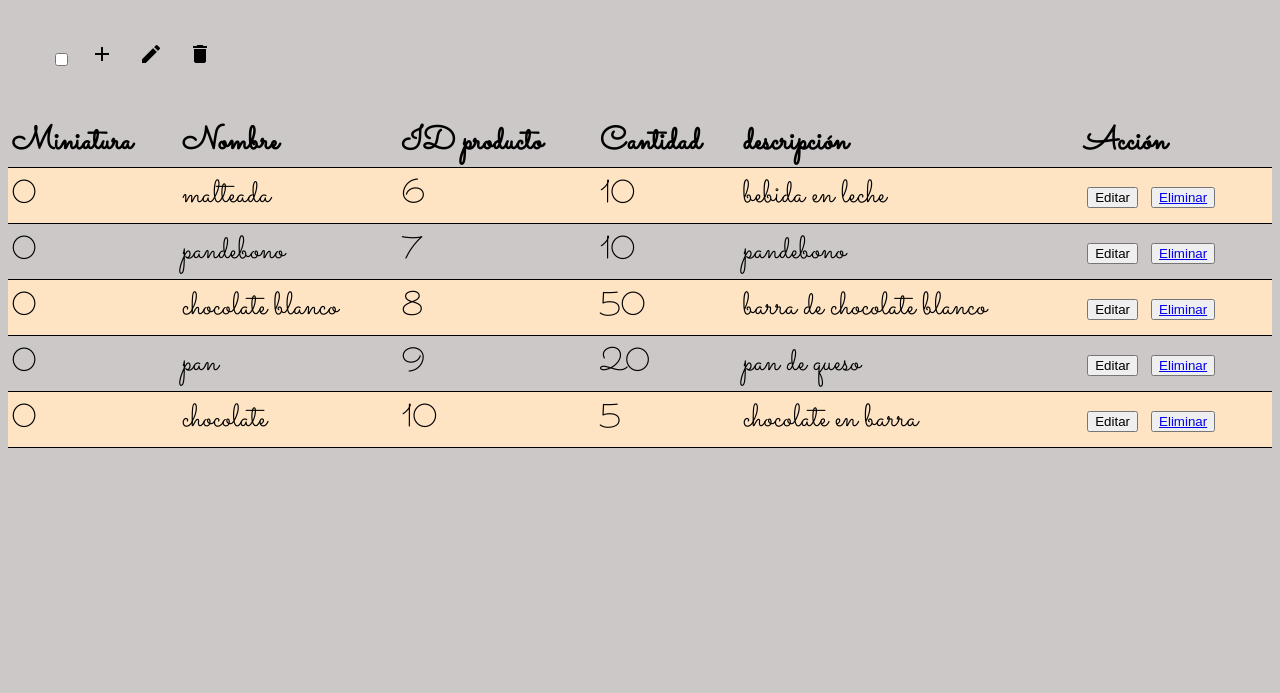
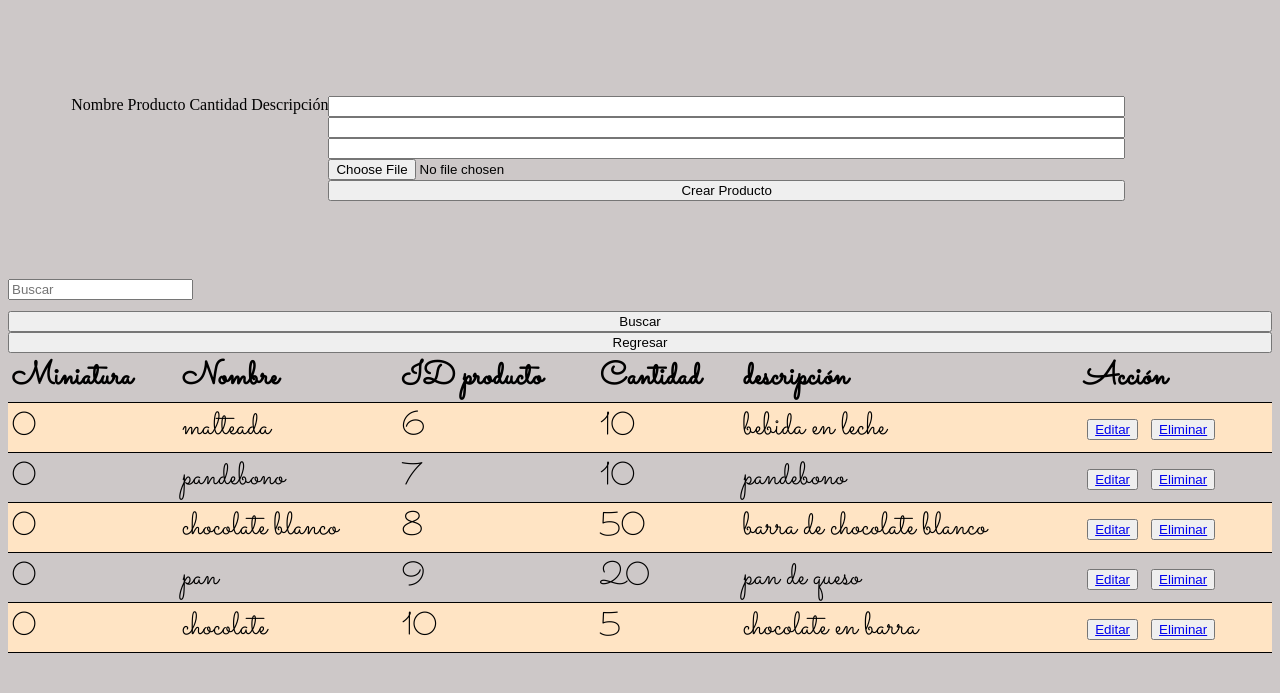
Before and after one commit to INGSACHS/Mintic-Ciclo-3-Reto-Final, a Flask app: page /eliminar/5 in a window 1280 px wide. Shown: the part 107-800 px from the top of the page. Run offline with Flask 2, Linux system fonts and the light colour scheme; data comes from the database, SQL or seed files in the repository; both versions use the stored data as it was after the commit.

Commit message:
funcion Filtrar (busqueda por palabra)

```diff
--- a/main.py
+++ b/main.py
@@ -71,22 +71,33 @@
     con.commit()
 
     return inventario()
-@app.route('/editar/<int:idP>', methods=('GET','POST'))
-def editar(idP):
+
+""" @app.route('/editar/<nombre>/<cantidad>/<desc>', methods=('GET','POST'))
+def editar(nombre,cantidad,desc):
     #idProducto = request.form['idP']
-    print(idP)
+    print(nombre )
+    print(cantidad)
+    print(desc)
     con = sqlite3.connect('Inventario.db')
     cursor = con.cursor()
     row=cursor.execute("SELECT * FROM TBL_PRODUCTO WHERE CODIGO= ?", (idP,)).fetchone()
-    nombre=row[1]
+     nombre=row[1]
     id=row[0]
     descripcion=row[3]
     imagen=row[4]
+    return render_template('inventario.html') """
 
+@app.route('/filtrar',methods=('GET','POST'))
+def filtrar():
+    palabra=request.args.get('Buscar')
+    con = sqlite3.connect('Inventario.db')
+    cursor = con.cursor()
+    consulta= "%"+palabra+"%"
+    cursor.execute('SELECT * FROM TBL_PRODUCTO where NOMBRE LIKE ?',(consulta,))
+    rows = cursor.fetchall()
+    print(rows)
 
-
-    return inventario()
-
+    return render_template('inventario.html',rows=rows)
 
 
 @app.route('/inventarioGeneral.html')
--- a/static/Styles/admin.css
+++ b/static/Styles/admin.css
@@ -43,12 +43,12 @@
     text-decoration: underline;
 }
 
-.opciones > i {
+.opciones>i {
     margin-left: 50px;
     color: rgb(211, 211, 211);
 }
 
-.opciones > a {
+.opciones>a {
     margin-left: 10%;
     text-decoration: none;
     cursor: pointer;
@@ -62,7 +62,7 @@
     width: 60%;
     height: 450px;
     border-radius: 20px;
-    background: linear-gradient(rgba(255,255,255,.5), rgba(255,255,255,.5)), url("../img/Coffee.jpg");
+    background: linear-gradient(rgba(255, 255, 255, .5), rgba(255, 255, 255, .5)), url("../img/Coffee.jpg");
     background-repeat: no-repeat;
     background-position: center;
     background-size: 100%;
--- a/static/Styles/styles.css
+++ b/static/Styles/styles.css
@@ -106,54 +106,18 @@
     align-items: baseline;
 }
 
-.popup .overlay {
-    position: fixed;
-    top: 0px;
-    left: 0px;
-    width: 100vw;
-    height: 100vh;
-    background: rgba(0, 0, 0, 0.7);
-    z-index: 1;
+/* .seccion {
     display: none;
+} */
+
+.formularioUsuario {
+    display: flex;
+    flex-direction: column;
+    width: 70%;
 }
 
-.popup .content {
-    position: absolute;
-    top: 50%;
-    left: 50%;
-    transform: translate(-50%, -50%) scale(0);
-    background-image: linear-gradient(rgba(255, 255, 255, .5), rgba(255, 255, 255, .5)), url(../img/taza_Cafe.jpg);
-    background-position: center;
-    background-repeat: no-repeat;
-    background-attachment: fixed;
-    width: 390px;
-    height: 370px;
-    z-index: 2;
-    padding: 20px;
-    box-sizing: border-box;
+.formulario {
+    display: flex;
+    flex-direction: row;
+    padding: 5%;
 }
-
-.popup .close-btn {
-    cursor: pointer;
-    position: absolute;
-    right: 10px;
-    top: 25px;
-    width: 30px;
-    height: 30px;
-    background: #222;
-    color: #fff;
-    font-size: 25px;
-    font-weight: 600;
-    line-height: 30px;
-    text-align: center;
-    border-radius: 50%;
-}
-
-.popup.active .overlay {
-    display: block;
-}
-
-.popup.active .content {
-    transition: all 300ms ease-in-out;
-    transform: translate(-50%, -50%) scale(1);
-}
--- a/static/js/admin.js
+++ b/static/js/admin.js
@@ -15,6 +15,6 @@
     }
 }
 
-function togglePopup(){
+function togglePopup() {
     document.getElementById("popup-1").classList.toggle("active");
 }
--- a/templates/inventario.html
+++ b/templates/inventario.html
@@ -20,11 +20,8 @@
         <h1 class="titulo">Inventario para cafeteria </h1>
 
     </header>
-    <div class="popup" id="popup">
-        <div class="overlay"></div>
-        <div class="content">
-            <form action="/producto" method="POST" class="seccion" id="CrearProducto"
-                onsubmit="return validarDatosCrearProducto();">
+
+    <form action="/producto" method="POST" id="CrearProducto" onsubmit="return validarDatosCrearProducto();">
         <div class="formulario">
             <div class="etiquetas">
                 <label for="nombre">Nombre Producto</label>
@@ -42,40 +39,18 @@
         </div>
     </form>
 
-        </div>
-    </div>
-
     <main>
 
         <section>
-            <div class="datos">
-                <div class="headerTable">
-                    <div class="tableTools"></div>
-                    <ul>
-                        <li><span><input type="checkbox"></span></li>
-                        <li>
-                            <button>
-                                <i class="material-icons">add</i>
-                            </button>
-                        </li>
-                        <li>
-                            <button>
-                                <i class="material-icons">edit</i>
-                            </button>
-                        </li>
-                        <li>
-                            <button>
-                                <i class="material-icons">delete</i>
-                            </button>
-                        </li>
-                        <li>
+            <form action="/filtrar" method="GET">
 
-                        </li>
-                    </ul>
+                <input class="barraBusqueda" type="search" id="buscar" name="Buscar" placeholder="Buscar">
+                <div class="botones">
+                    <input href="{{ url_for('filtrar')}}" class="busqueda" type="submit" value="Buscar" />
+                    <input class="busqueda" type="button" value="Regresar" onclick="location.href= 'admin.html'" />
+                    <!--<a class="regresar" href="{{ url_for('administrador') }}">Regresar</a> -->
                 </div>
-
-
-            </div>
+            </form>
             <table class="tabla">
 
                 <tr>
@@ -101,8 +76,8 @@
                         <li>
 
 
-                            <button>
-                                <a type="submit" onclick="togglePopup();">Editar</a>
+                            <button class="botones">
+                                <a href="{{ url_for('editar',nombre=row[1],cantidad=row[2],desc=row[3])}}">Editar</a>
                             </button>
                         </li>
 
@@ -123,6 +98,7 @@
         </section>
 
     </main>
+    <script src="{{url_for('static', filename='js/admin.js')}}"></script>
 
 
 </body>
```
Also changed, not shown: Inventario.db. Lines whose indentation alone changed are shown as unchanged.
